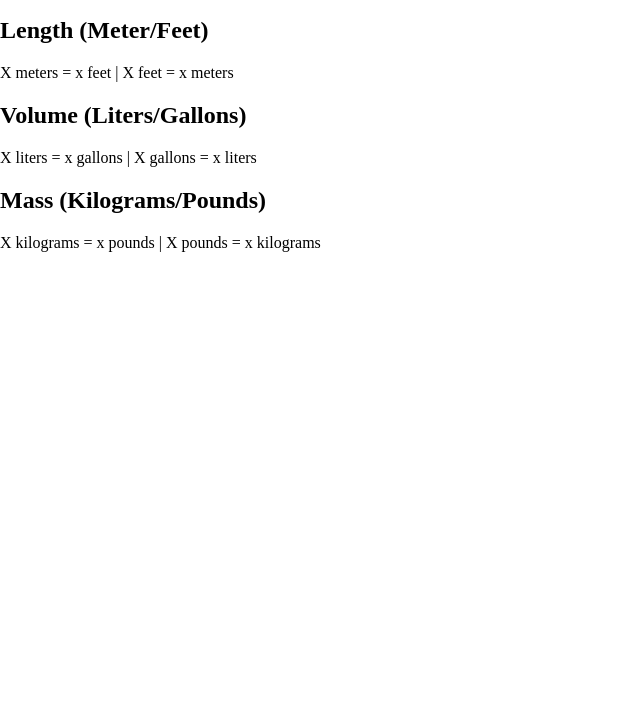
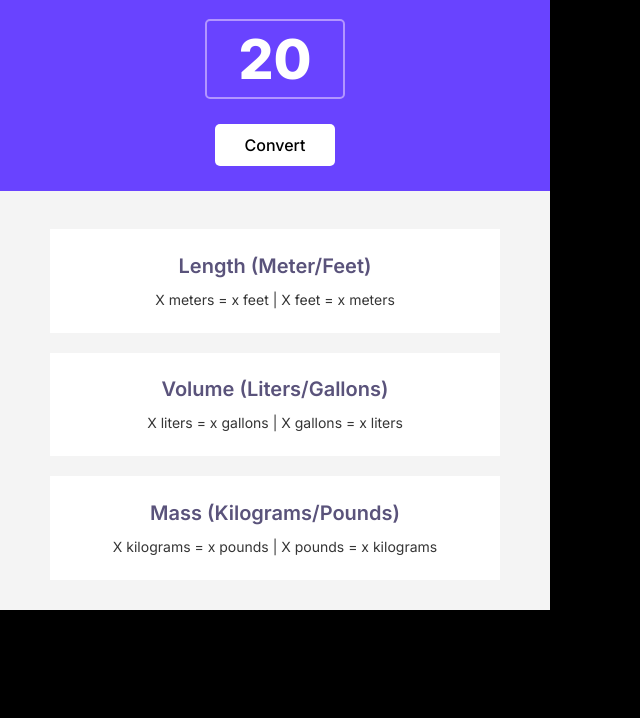
Before and after one commit to whozieQ/UnitConverter, a plain HTML site: page index.html in a window 1280 px wide. Shown: the part 82-800 px from the top of the page, without its empty margins (0-640 px from the left). Drawn offline with Linux system fonts and the light colour scheme.

Commit message:
Styled and working

```diff
--- a/index.css
+++ b/index.css
@@ -1,3 +1,89 @@
 body {
     margin: 0;
+    background: black;
+    text-align: center;
+    font-family: 'Inter', sans-serif;
 }
+#request{
+    display: flex;
+    flex-direction: column;
+    justify-content: center;
+    align-items: center;
+    background: #6943FF;
+    color: white;
+    width: 550px;
+    font-size: 0px;
+
+}
+h1{
+
+    font-family: 'Inter';
+    font-weight: 800;
+    font-size: 30px;
+
+    text-align: center;
+    color: #FFFFFF;
+}
+button{
+    font-family: 'Inter';
+    font-weight: 500;
+    font-size: 16px;
+    background: white;
+    border-radius: 5px;
+    color: black;
+    width: 120px;
+    height: 42px;
+    border: none;
+    margin-bottom: 25px;
+
+}
+input{
+    margin: 25px;
+    font-family: 'Inter';
+    font-weight: 800;
+    font-size: 55px;
+    background: #6943FF;
+    color: white;
+    border: 2px solid #B295FF;
+    border-radius: 5px;
+    width: 140px;
+    text-align: center;
+    padding: 5px 10px 5px 25px;
+    box-sizing: border-box;
+}
+
+#results{
+    display: flex;
+    flex-direction: column;
+    align-items: center;
+    width: 550px;
+    background: #F4F4F4;
+    margin: 0;
+    padding: 18px 0 30px 0;
+    font-size: 0px;
+}
+.resultText{
+    background: white;
+    color: #353535;
+    width: 450px;
+    margin-top: 20px;
+    margin-left: auto;
+    margin-right: auto;
+    padding-top: 20px;
+    padding-bottom: 10px;
+
+}
+h2{
+    font-family: 'Inter';
+    font-weight: 600;
+    font-size: 20px;
+    color: #5A537B;
+    line-height: 0;
+    margin-bottom: 25px;
+
+}
+p{
+    margin: 0 0 15px 0;
+    padding: 0;
+    font-size: 14px;
+}
--- a/index.html
+++ b/index.html
@@ -1,6 +1,9 @@
 <html>
     <head>
         <link rel="stylesheet" href="index.css">
+        <link rel="preconnect" href="https://fonts.googleapis.com">
+        <link rel="preconnect" href="https://fonts.gstatic.com" crossorigin>
+        <link href="https://fonts.googleapis.com/css2?family=Inter:wght@400;500;600;800&display=swap" rel="stylesheet">
     </head>
     <body>
         <div id="request">
@@ -9,15 +12,15 @@
             <button id="convert-btn">Convert</button>
         </div>
         <div id="results">
-            <div id="length">
+            <div id="length" class="resultText">
                 <h2>Length (Meter/Feet)</h2>
                 <p id="length-result">X meters = x feet | X feet = x meters</p>
             </div>
-            <div id="volume">
+            <div id="volume" class="resultText">
                 <h2>Volume (Liters/Gallons)</h2>
                 <p id="volume-result">X liters = x gallons | X gallons = x liters</p>
             </div>
-            <div id="mass">
+            <div id="mass" class="resultText">
                 <h2>Mass (Kilograms/Pounds)</h2>
                 <p id="mass-result">X kilograms = x pounds | X pounds = x kilograms</p>
             </div>
--- a/index.js
+++ b/index.js
@@ -1,8 +1,17 @@
 
 const mToft = 3.281
-const lTogal = 0.264
-const kgTolb = 2.204
+const lTogal = 0.26417
+const kgTolb = 2.2046
 
+const Units = {
+    ft: "feet",
+    m:  "meters",
+    l:  "liters",
+    gal:"gallons",
+    kg: "kilograms",
+    lb: "pounds"
+
+}
 const convertEl = document.getElementById("convertThis")
 const convertBtn = document.getElementById("convert-btn")
 const lengthResult = document.getElementById("length-result")
@@ -13,15 +22,16 @@ let requestNum = 0
 
 convertBtn.addEventListener("click", function(){
     requestNum = convertEl.value
-    lengthResult.textContent = render("meters", "feet")
-    volumeResult.textContent = render("liters", "gallons")
-    massResult.textContent = render("kilograms", "pounds")
+    lengthResult.textContent = generateText(Units.m, Units.ft)
+    volumeResult.textContent = generateText(Units.l, Units.gal)
+    massResult.textContent = generateText(Units.kg, Units.lb)
 })
 
-function render(metric, imperial){
+function generateText(metric, imperial){
 
-    let message = `${requestNum} ${metric} = ${convert(requestNum, metric, imperial)} ${imperial} | ${requestNum} ${imperial} = ${convert(requestNum, imperial, metric)} ${metric}`
-    return message
+    let metricInfo = `${requestNum} ${metric} = ${convert(requestNum, metric, imperial)} ${imperial}`
+    let imperialInfo = `${requestNum} ${imperial} = ${convert(requestNum, imperial, metric)} ${metric}`
+    return metricInfo + " | " + imperialInfo
 }
 
 function convert(num, from, to){
```
